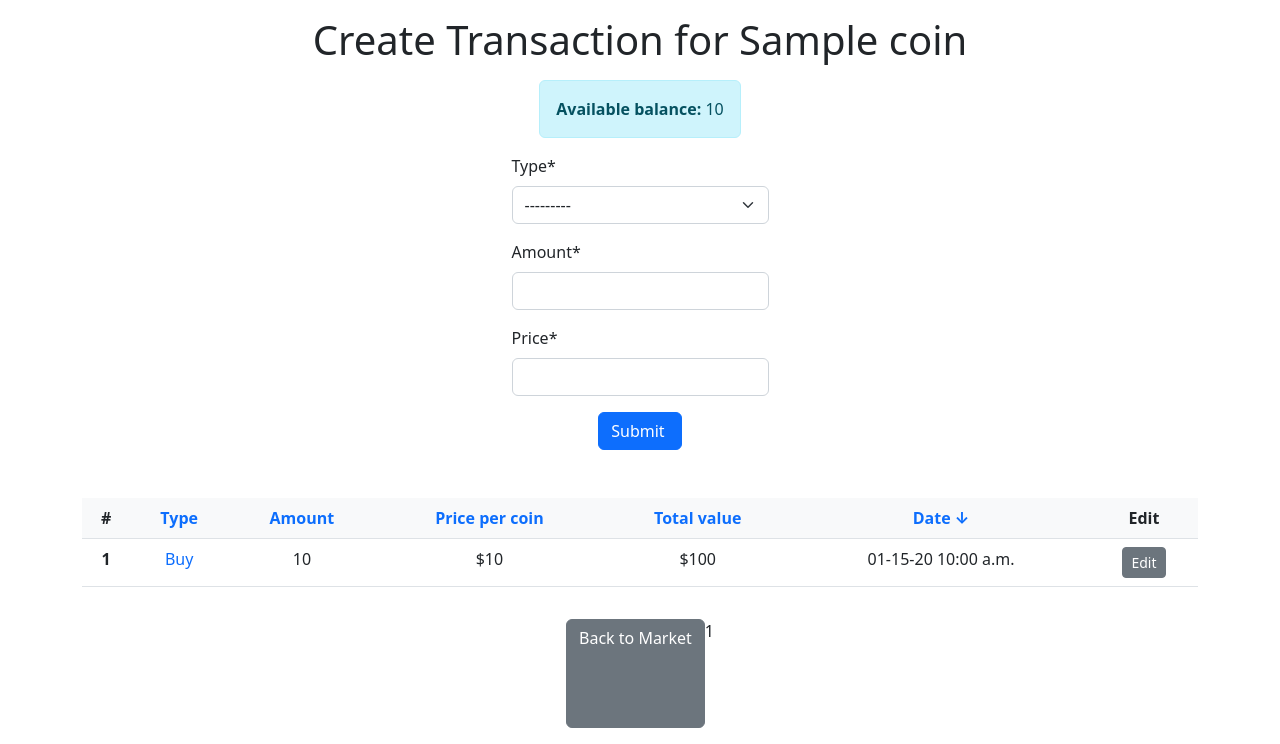
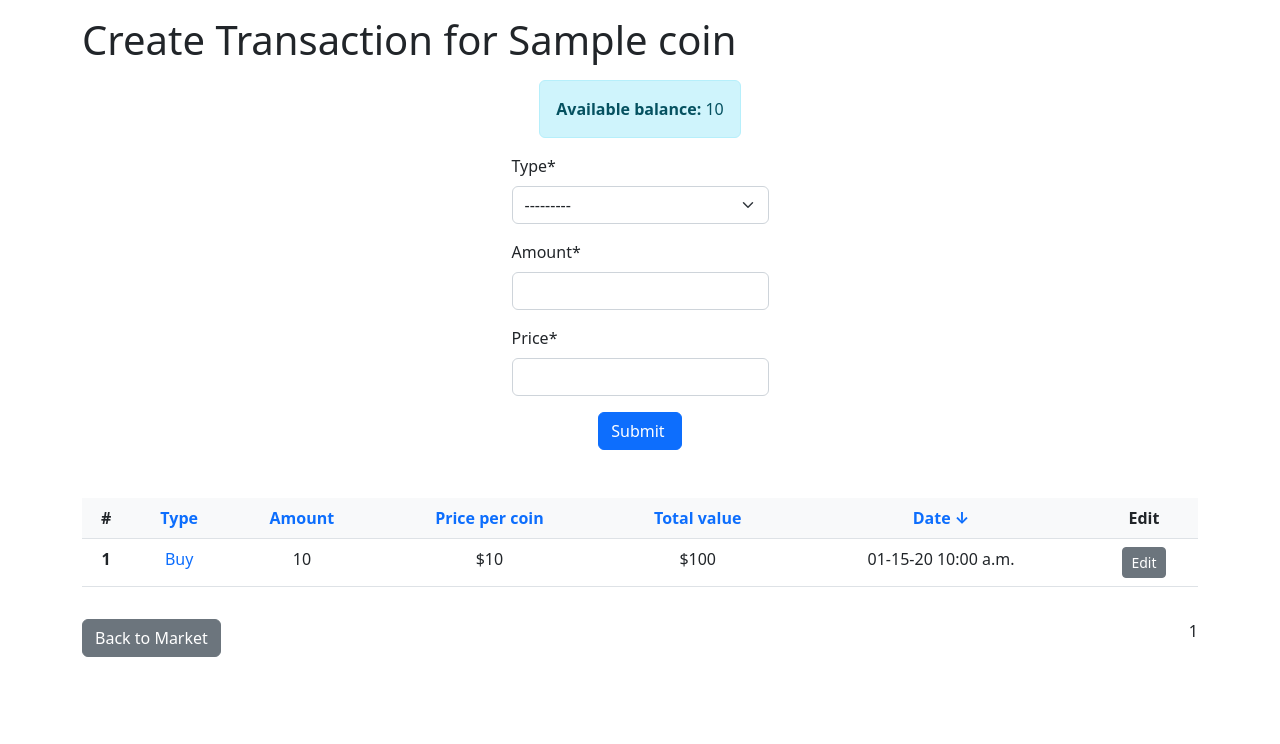
Before and after one commit to leivermoreno/cryptotrack, a Django app: page /portfolio/add/1 in a window 1280 px wide. Shown: the part 56-800 px from the top of the page. Run offline with Django 5.2, Linux system fonts and the light colour scheme; a user stored in the database is signed in; tables that the repository leaves empty hold one stand-in row (values such as "Sample post"); some libraries are stand-ins or nearby versions.

Commit message:
refactor create_transaction.html layout for improved structure and alignment

```diff
--- a/portfolio/templates/portfolio/create_transaction.html
+++ b/portfolio/templates/portfolio/create_transaction.html
@@ -3,9 +3,10 @@
 {% load common_extras %}
 
 {% block content %}
-    <div class="container flex-grow-1 d-flex flex-column justify-content-center align-items-center">
+    <div class="container">
         <h1 class="my-3">{% block title %}{% if transaction %}Edit{% else %}Create{% endif %} Transaction{% endblock %}
             for {{ coin.name }}</h1>
+        <div class="d-flex flex-column align-items-center">
             <div class="alert alert-info mb-3">
                 <strong>Available balance:</strong> {{ balance|floatformat }}
             </div>
@@ -16,6 +17,7 @@
                     <input class="btn btn-primary" type="submit" value="Submit ">
                 </div>
             </form>
+        </div>
 
         {% if page.object_list %}
             <table class="table table-hover text-center">
```
Lines whose indentation alone changed are shown as unchanged.
